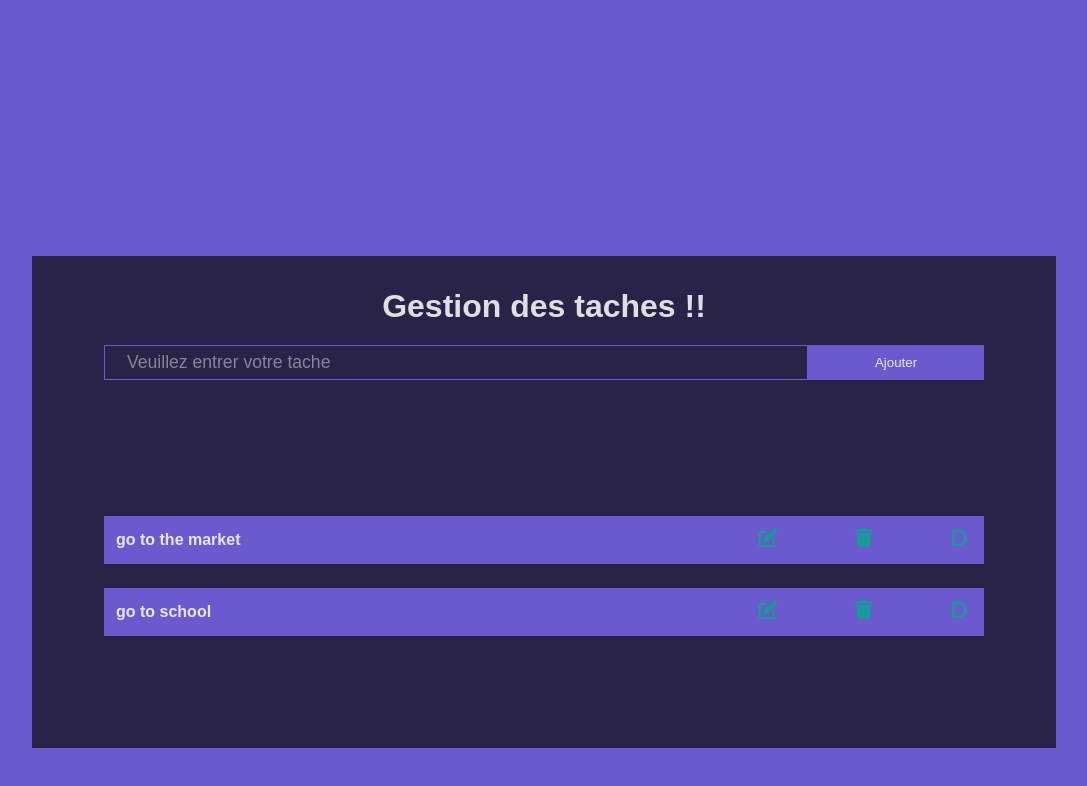
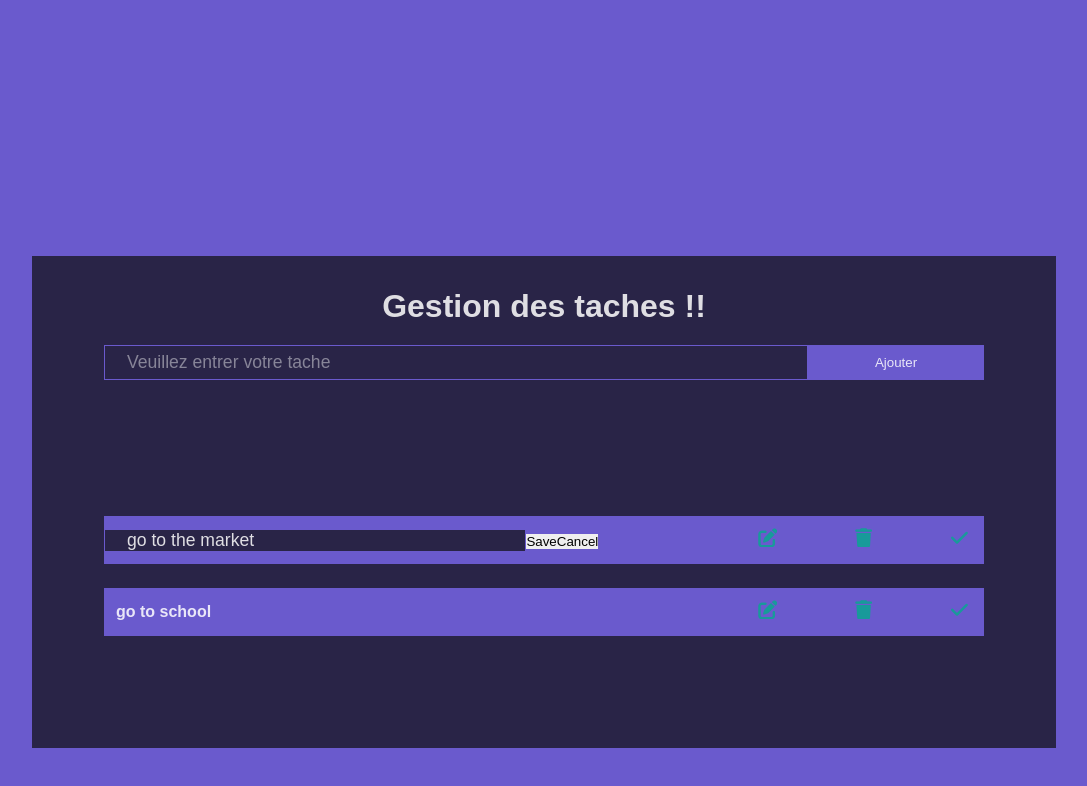
Before and after one commit to FrankamDev/todo, a React (Vite) app: page / in a window 1280 px wide. Both pictures are taken after a click on the button 863 px from the left and 540 px from the top of the page. Shown: the top 786 px of the page, without its empty margins (96-1183 px from the left). Built offline with nearby package versions, Linux system fonts and the light colour scheme.

Commit message:
edit task

```diff
--- a/src/components/CardTask.jsx
+++ b/src/components/CardTask.jsx
@@ -8,33 +8,76 @@ const CardTask = ({
   handleDelete,
   handleValided,
 }) => {
+  const [isEditing, setIsEditing] = useState(false); // État pour contrôler l'édition
+  const [editedTask, setEditedTask] = useState(task.task); // Contient la valeur de la tâche modifiée
 
-  const [Edit, setEdit] = useState('');
+  // Fonction pour afficher la tâche
   const showTask = (id) => {
     console.log(id);
   };
 
+  // Gérer l'édition de la tâche
+  const handleEditChange = (e) => {
+    setEditedTask(e.target.value);
+  };
+
+  const handleEditSave = () => {
+    // Appeler la fonction de validation avec la tâche modifiée
+    handleValided(task.id, editedTask);
+    setIsEditing(false); // Fermer l'édition après la sauvegarde
+  };
+
+  // Gérer l'annulation de l'édition
+  const handleEditCancel = () => {
+    setEditedTask(task.task); // Réinitialiser au texte initial de la tâche
+    setIsEditing(false); // Fermer l'édition
+  };
 
   return (
     <div className="card">
+      <li onClick={() => showTask(task.id)}>
+        {isEditing ? (
+          <div>
+            <input
+              type="text"
+              value={editedTask}
+              onChange={handleEditChange}
+              className="edit-input"
+            />
+            <button onClick={handleEditSave}>Save</button>
+            <button onClick={handleEditCancel}>Cancel</button>
+          </div>
+        ) : (
+          <b>{task.task}</b>
+        )}
 
-        <li onClick={() => showTask(task.id)}>
-          <b>{task.task}</b>
         <div className="btns">
-            <button onClick={() => handleValided(task.id)}>
+          <button
+            onClick={(e) => {
+              e.stopPropagation(); // Éviter que le clic sur le bouton déclenche le clic du li
+              setIsEditing(true); // Activer l'édition
+            }}
+          >
             <i className="fas fa-edit"></i>
           </button>
-            <button onClick={() => handleDelete(task.id)}>
+          <button
+            onClick={(e) => {
+              e.stopPropagation();
+              handleDelete(task.id);
+            }}
+          >
             <i className="fas fa-trash"></i>
           </button>
-            <button onClick={() => handleValided(task.id)}>
-              <i className="fas fa-d"></i>
+          <button
+            onClick={(e) => {
+              e.stopPropagation();
+              handleValided(task.id);
+            }}
+          >
+            <i className="fas fa-check"></i>
           </button>
         </div>
       </li>
-
-
-
     </div>
   );
 };
```
Lines whose indentation alone changed are shown as unchanged.
